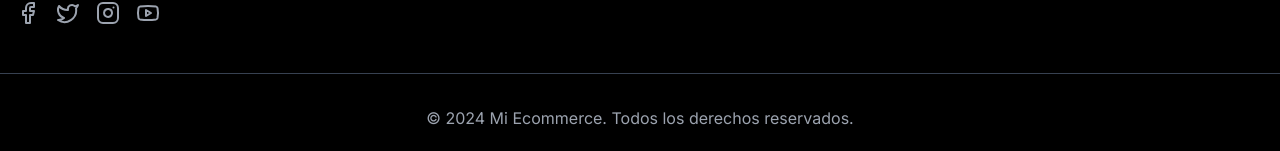
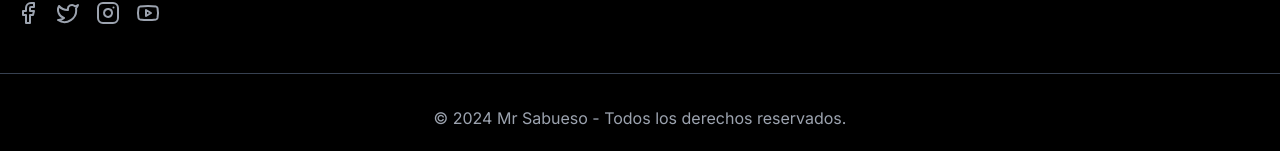
Before and after one commit to HugoOyola/mrsabueso-app, a Next.js app: page / in a window 1280 px wide. Shown: the part 3638-3789 px from the top of the page. Built offline with nearby package versions, Linux system fonts and the light colour scheme.

Commit message:
Update copyright text in Footer component

```diff
--- a/src/components/Footer.js
+++ b/src/components/Footer.js
@@ -44,7 +44,7 @@ export default function Footer() {
       </div>
     </div>
     <div className="mt-8 border-t border-gray-700 pt-8 text-center text-gray-400">
-      &copy; 2024 Mi Ecommerce. Todos los derechos reservados.
+      &copy; 2024 Mr Sabueso - Todos los derechos reservados.
     </div>
   </footer>
   );
```
